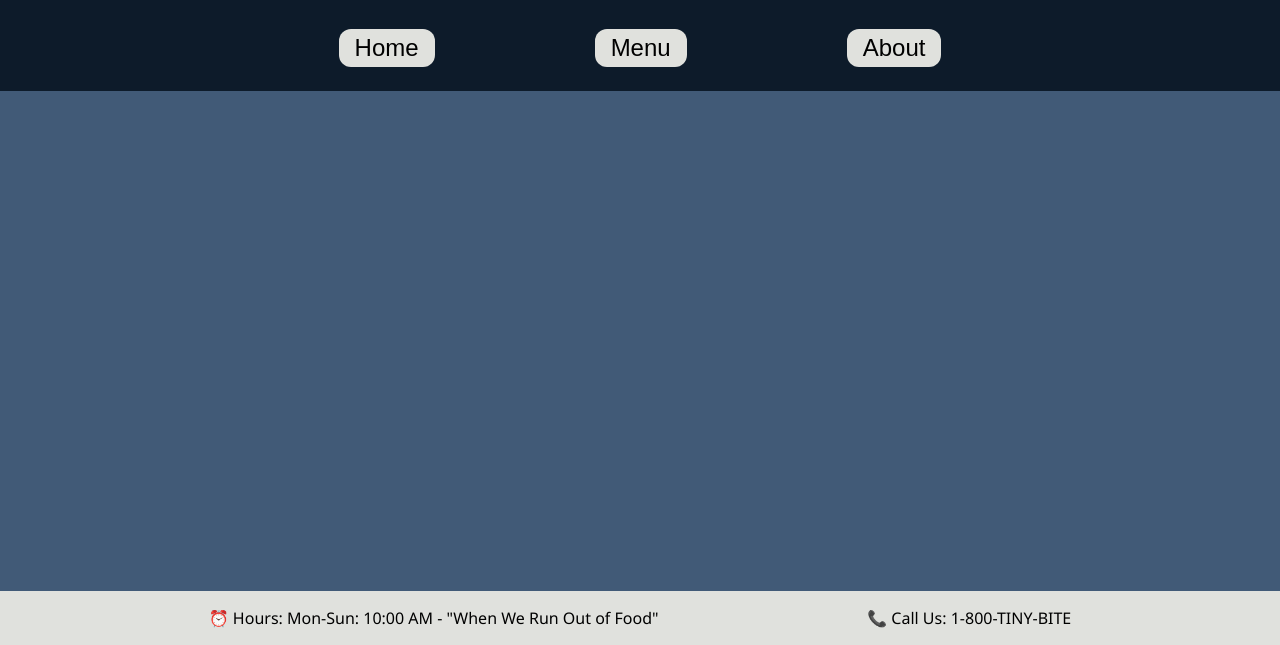
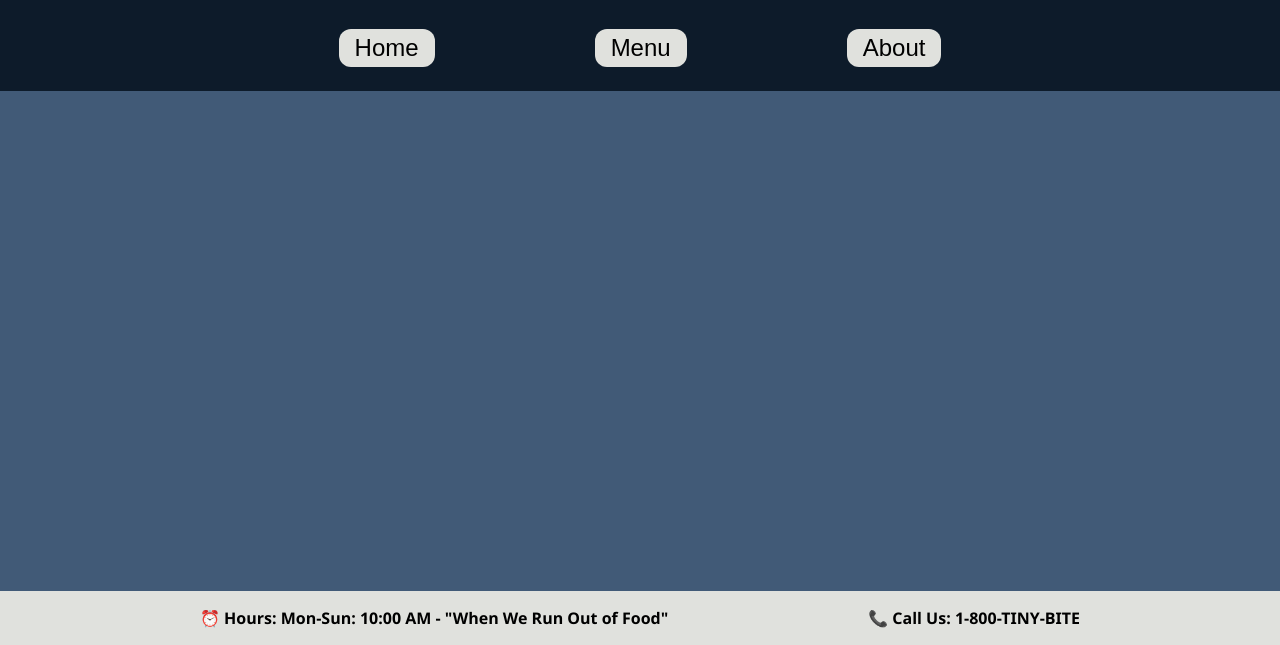
Before and after one commit to ZohairGandhi/restaurant-page, a website built with webpack: page src/template.html in a window 1280 px wide. Shown: the part 155-800 px from the top of the page. Built offline with nearby package versions, Linux system fonts and the light colour scheme.

Commit message:
Bolden footer text

```diff
--- a/src/template.html
+++ b/src/template.html
@@ -20,8 +20,8 @@
     <div id="content"></div>
 
     <footer>
-      <p>⏰ Hours: Mon-Sun: 10:00 AM - "When We Run Out of Food"</p>
-      <p>📞 Call Us: 1-800-TINY-BITE</p>
+      <b>⏰ Hours: Mon-Sun: 10:00 AM - "When We Run Out of Food"</b>
+      <b>📞 Call Us: 1-800-TINY-BITE</b>
     </footer>
   </body>
 </html>
```
